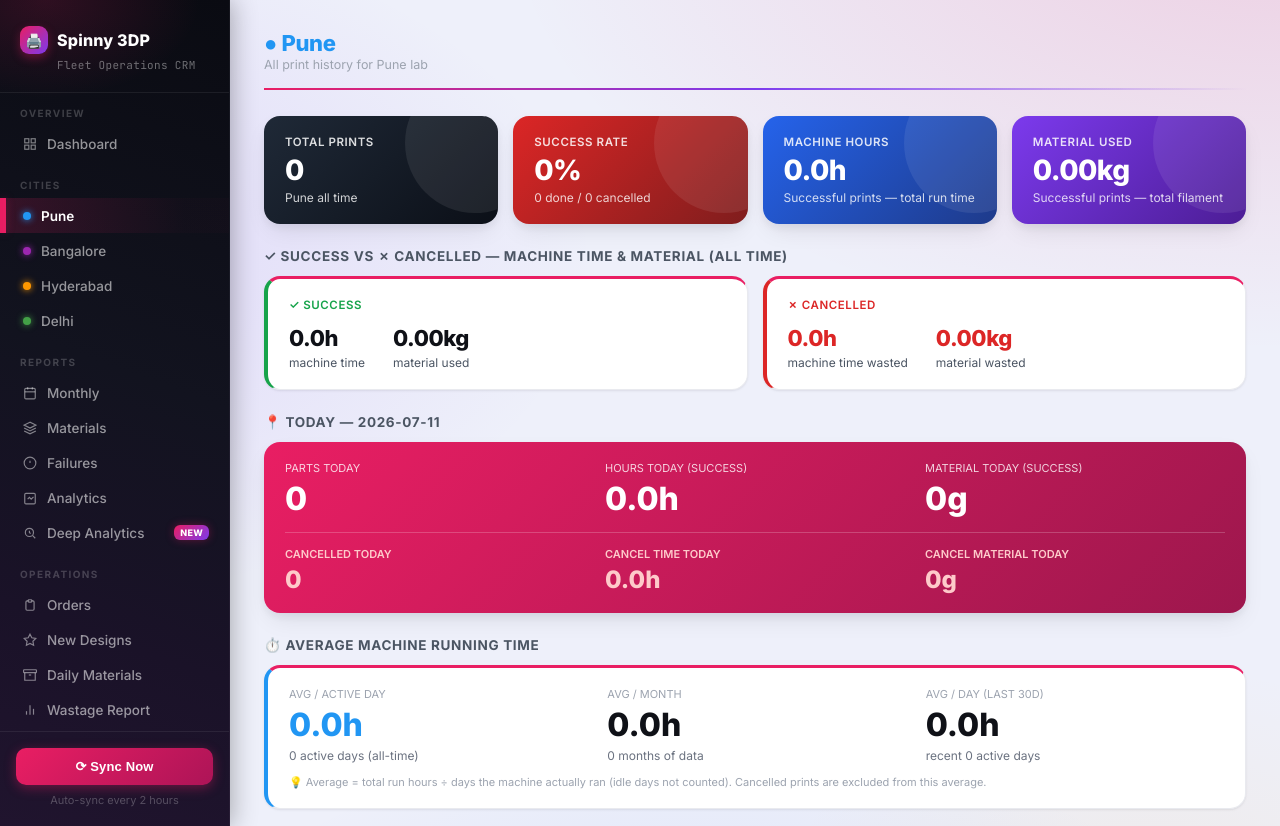
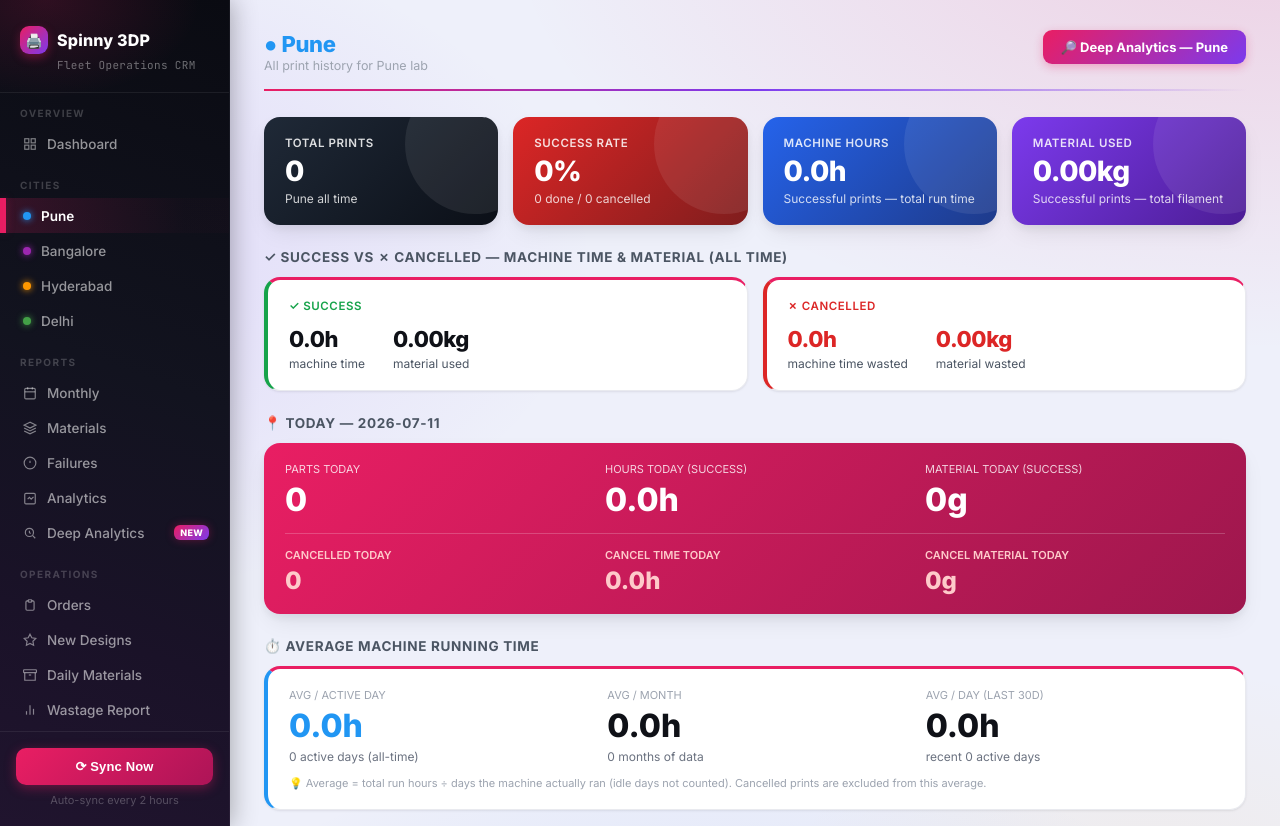
Before and after one commit to vishal15-ops/spinny-3dp-crm, a Flask app: page /city/Pune in a window 1280 px wide. Shown: the top 826 px of the page. Run offline with Flask 3, Linux system fonts and the light colour scheme; data that the repository does not hold is empty.

Commit message:
Update city.html

```diff
--- a/templates/city.html
+++ b/templates/city.html
@@ -7,6 +7,13 @@
     <div class="page-title" style="color:{{ color }}">● {{ city }}</div>
     <div class="page-meta">All print history for {{ city }} lab</div>
   </div>
+  <a href="/deep?city={{ city }}" style="text-decoration:none">
+    <div style="padding:9px 18px;border-radius:9px;font-size:13px;font-weight:700;color:#fff;
+      background:linear-gradient(135deg,var(--pink),#7c3aed);box-shadow:0 3px 10px rgba(233,30,99,.3);
+      display:flex;align-items:center;gap:6px;cursor:pointer">
+      🔎 Deep Analytics — {{ city }}
+    </div>
+  </a>
 </div>
 
 <div class="cards-row cards-4">
```
